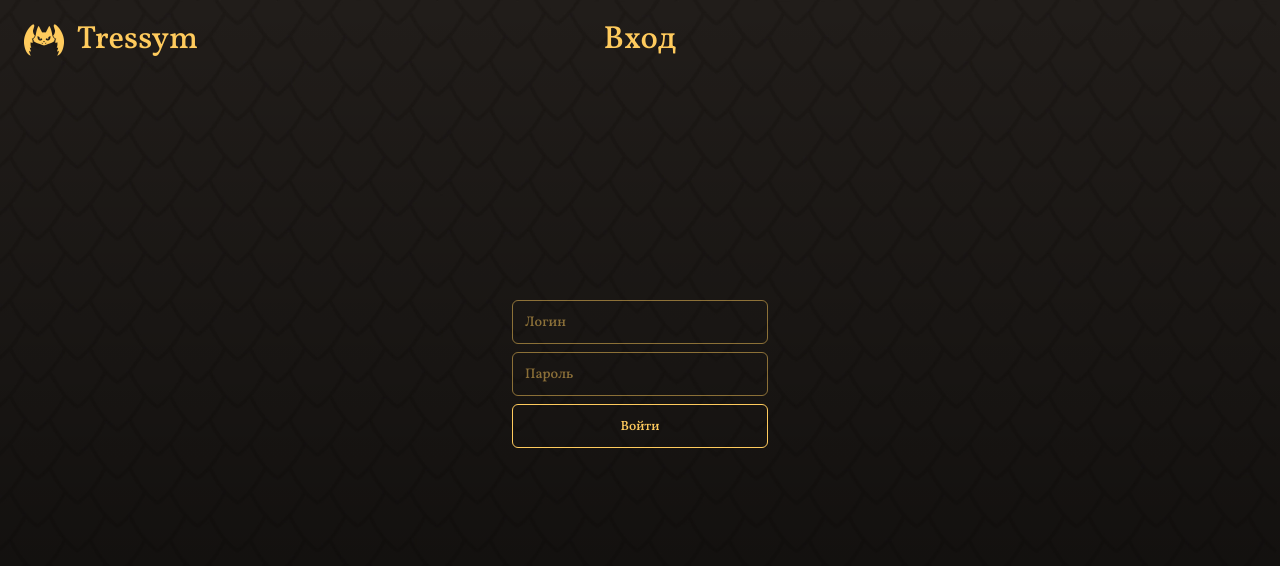
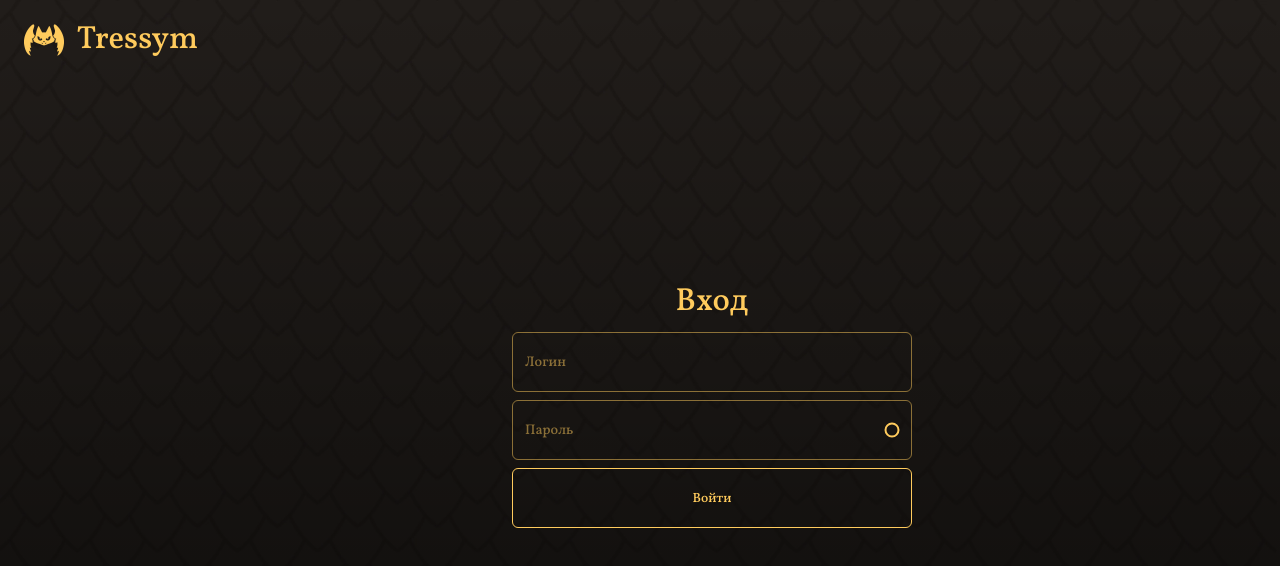
Before and after one commit to MashkinA/tressym, a React (Vite) app: page /login in a window 1280 px wide. Shown: the top 566 px of the page. Built offline with nearby package versions, Linux system fonts and the light colour scheme; no server answers.

Commit message:
fix(login): Переместить заголовок Вход над формой то же самое с регистрацией. Добавить по возможности кнопочку скрытия/показывания пароля

```diff
--- a/src/pages/Login.tsx
+++ b/src/pages/Login.tsx
@@ -1,6 +1,5 @@
 import React, { useState } from 'react';
 import api from "../api/axios.ts";
-import { useNavigate } from 'react-router-dom';
 import { UseAuthCheck } from '../hooks/UseAuthCheck.ts';
 import cl from "../styles/Pages.module.css";
 import { Link } from "react-router-dom";
@@ -11,7 +10,7 @@ export const Login = () => {
     const [username, setUsername] = useState('');
     const [password, setPassword] = useState('');
     const [error, setError] = useState('');
-    const navigate = useNavigate();
+    const [showPassword, setShowPassword] = useState(false);
 
     const handleSubmit = async (e: React.FormEvent) => {
         e.preventDefault();
@@ -31,15 +30,38 @@ export const Login = () => {
                     <img className={cl.pageCreateHeaderTressym} src={ tressym }  alt="Трессум" />
                     <h1>Tressym</h1>
                 </Link>
-                <div className={cl.tressymHeaderReg}>
-                    <h1>Вход</h1>
-                </div>
             </header>
 
             <form onSubmit={handleSubmit} className={cl.loginForm}>
-                <input className={cl.loginInput} type="text" placeholder="Логин" value={username} onChange={e => setUsername(e.target.value)} />
-                <input className={cl.loginInput} type="password" placeholder="Пароль" value={password} onChange={e => setPassword(e.target.value)} />
+                <h1>Вход</h1>
+
+                <input
+                    className={cl.loginInput}
+                    type="text"
+                    placeholder="Логин"
+                    value={username}
+                    onChange={e => setUsername(e.target.value)}
+                />
+
+                <div className={cl.passContainer}>
+                    <input
+                        className={cl.loginInput}
+                        type={showPassword ? "text" : "password"}
+                        placeholder="Пароль"
+                        value={password}
+                        onChange={e => setPassword(e.target.value)}
+                    />
+                    <button
+                        type="button"
+                        className={showPassword ? cl.passBtnOn : cl.passBtnOff}
+                        onClick={() => setShowPassword(!showPassword)}
+                        tabIndex={-1}
+                        aria-label={showPassword ? "Скрыть пароль" : "Показать пароль"}
+                    />
+                </div>
+
                 <button className={cl.loginBtn} type="submit">Войти</button>
+
                 {error && <p style={{ color: 'red' }}>{error}</p>}
             </form>
         </main>
--- a/src/pages/Registration.tsx
+++ b/src/pages/Registration.tsx
@@ -1,6 +1,5 @@
 import React, { useState } from 'react';
 import api from 'axios';
-import { useNavigate } from 'react-router-dom';
 import { UseAuthCheck } from '../hooks/UseAuthCheck.ts';
 import { Link } from "react-router-dom";
 import cl from "../styles/Pages.module.css";
@@ -12,7 +11,6 @@ export const Registration = () => {
     const [username, setUsername] = useState('');
     const [password, setPassword] = useState('');
     const [error, setError] = useState('');
-    const navigate = useNavigate();
 
     const handleSubmit = async (e: React.FormEvent) => {
         e.preventDefault();
@@ -32,12 +30,10 @@ export const Registration = () => {
                     <img className={cl.pageCreateHeaderTressym} src={ tressym }  alt="Трессум" />
                     <h1>Tressym</h1>
                 </Link>
-                <div className={cl.tressymHeaderReg}>
-                    <h1>Регистрация</h1>
-                </div>
             </header>
 
             <form onSubmit={handleSubmit} className={cl.loginForm}>
+                <h1>Регистрация</h1>
                 <input className={cl.loginInput} type="text" placeholder="Придумайте логин" value={username} onChange={e => setUsername(e.target.value)} />
                 <input className={cl.loginInput} type="password" placeholder="Придумайте пароль" value={password} onChange={e => setPassword(e.target.value)} />
                 <button className={cl.loginBtn} type="submit">Зарегистрироваться</button>
--- a/src/styles/Pages.module.css
+++ b/src/styles/Pages.module.css
@@ -57,6 +57,7 @@
 
 .tressymHeaderLeft {
     height: 100%;
+    width: 300px;
     display: flex;
     flex-direction: row;
     gap: 1vw;
@@ -80,30 +81,26 @@
     transform: translateX(-50%);
 }
 
-.tressymHeaderReg {
-    height: 100%;
-    display: flex;
-    align-items: center;
-    position: absolute;
-    top: 0;
-    left: 50%;
-    transform: translateX(-50%);
-}
-
 .loginForm {
     position: absolute;
     top: 50%;
     left: 50%;
     transform: translate(-50%, -50%);
-    height: 25vh;
+    height: 30vh;
     width: 20vw;
     display: grid;
     gap: 1vh;
     grid-template-columns: 1fr;
-    grid-template-rows: repeat(4, 1fr);
+    grid-template-rows: repeat(5, 1fr);
+}
+
+.loginForm > :nth-child(n) {
+    justify-self: center;
 }
 
 .loginInput {
+    height: 60px;
+    width: 400px;
     padding: 8px 12px;
     border: 1px solid rgb(255 203 93 / 50%);
     border-radius: 6px;
@@ -111,6 +108,11 @@
     font-size: 14px;
     transition: border-color 0.2s, box-shadow 0.2s;
 }
+
+.passContainer {
+    position: relative;
+}
+
 
 .loginInput::placeholder {
     color: rgb(255 203 93 / 50%);
@@ -122,7 +124,26 @@
     box-shadow: 0 0 0 3px rgb(255 203 93 / 40%);
 }
 
+.passBtnOff, .passBtnOn {
+    position: absolute;
+    left: 95%;
+    top: 50%;
+    transform: translate(-50%, -50%);
+    height: 15px;
+    width: 15px;
+    border-radius: 50%;
+    border: 2px solid rgb(255 203 93);
+    background: none;
+    cursor: pointer;
+}
+
+.passBtnOn {
+    background: rgb(255 203 93);
+}
+
 .loginBtn {
+    height: 60px;
+    width: 400px;
     text-align: center;
     text-decoration: none;
     color: rgb(255 203 93);
--- a/vite.config.ts
+++ b/vite.config.ts
@@ -1,7 +1,6 @@
 import { defineConfig } from 'vite'
 import react from '@vitejs/plugin-react-swc'
 
-// https://vite.dev/config/
 export default defineConfig({
   plugins: [react()],
   server: {
```
